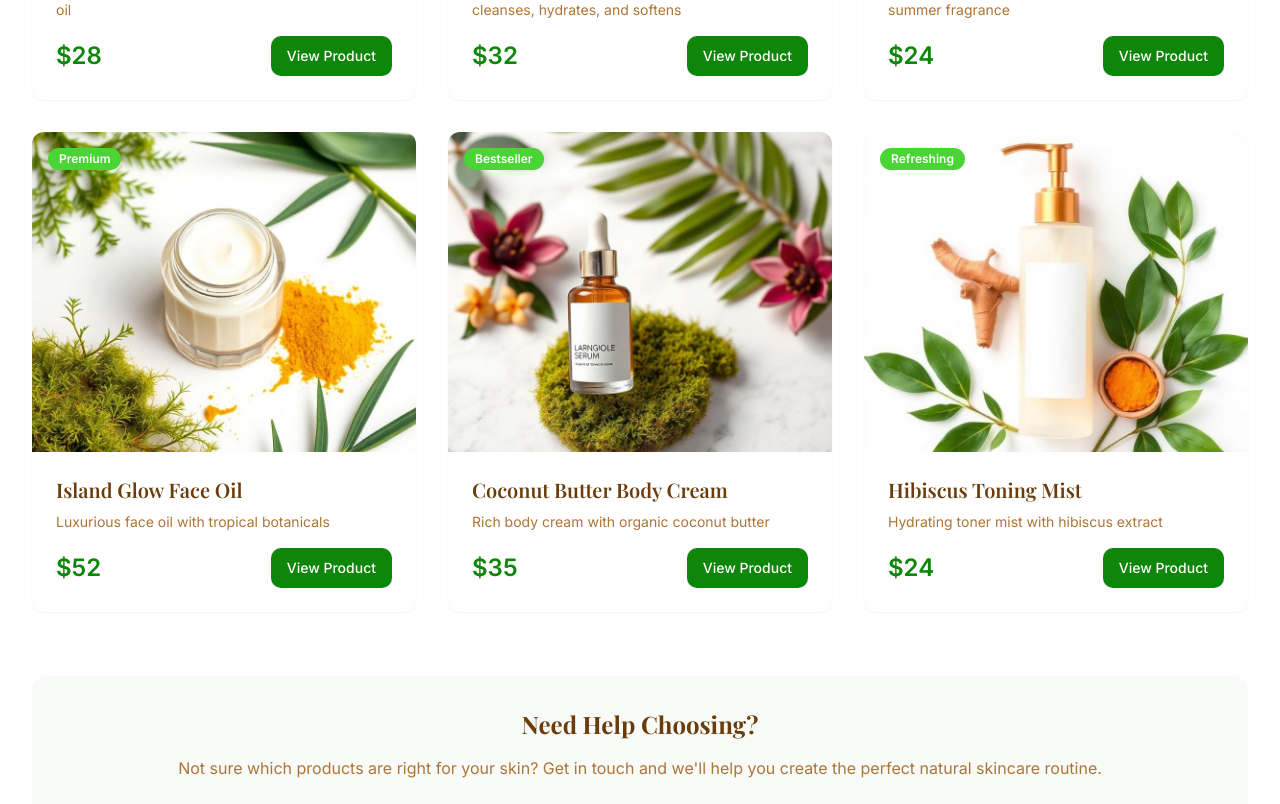
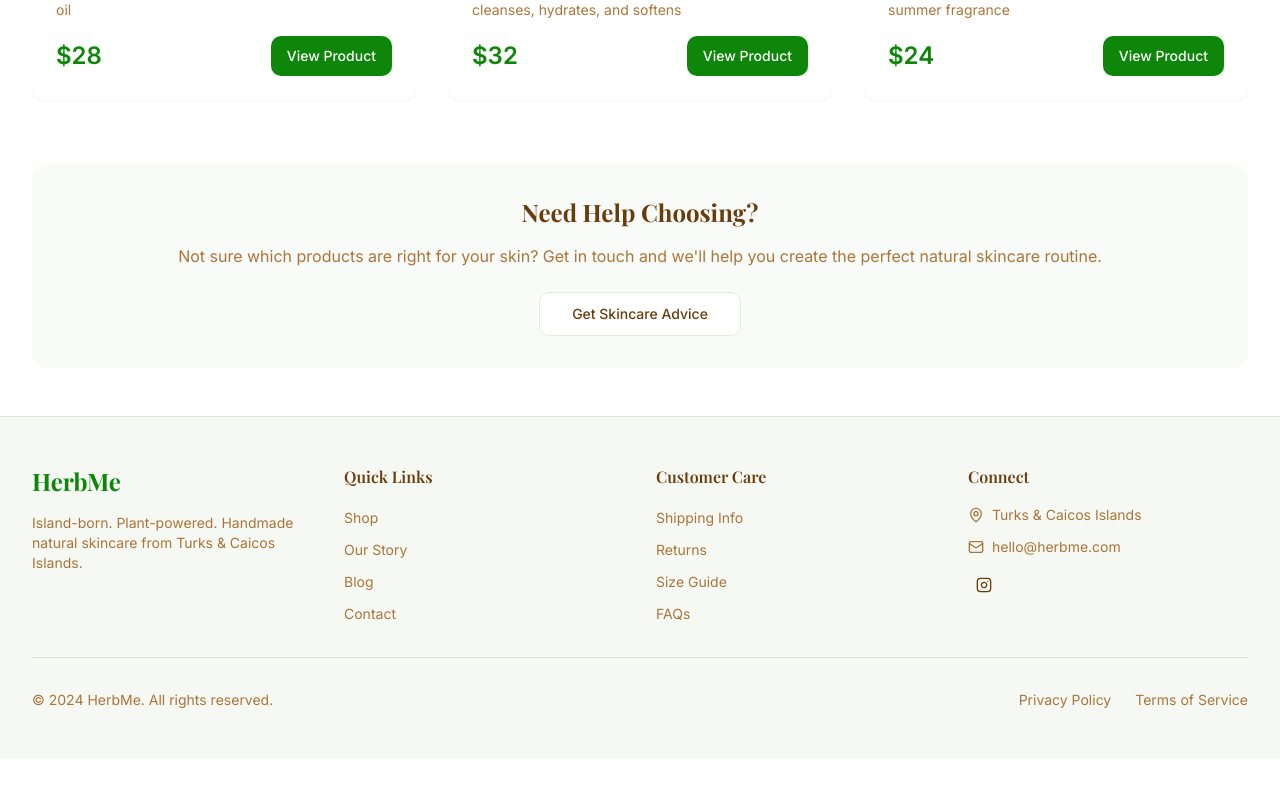
Before and after one commit to splitcircuit/herbme-broken, a React (Vite) app: page /shop in a window 1280 px wide. Shown: the part 681-1485 px from the top of the page. After the commit the page ends 1439 px from the top, so only its background shows below. Built offline with nearby package versions, Linux system fonts and the light colour scheme.

Commit message:
Remove extra products from shop
Remove all products from the shop page except for the following four: Watermelon Bombshell, Body Juice, Foaming Body Scrub, and Body Mist. Update their descriptions as provided.

```diff
--- a/src/pages/Shop.tsx
+++ b/src/pages/Shop.tsx
@@ -31,30 +31,6 @@ const Shop = () => {
       image: product3,
       tag: "Watermelon Bombshell",
       description: "Juicy, sweet, and refreshing scent for long-lasting summer fragrance"
-    },
-    {
-      id: 4,
-      name: "Island Glow Face Oil",
-      price: "$52",
-      image: product1,
-      tag: "Premium",
-      description: "Luxurious face oil with tropical botanicals"
-    },
-    {
-      id: 5,
-      name: "Coconut Butter Body Cream",
-      price: "$35",
-      image: product2,
-      tag: "Bestseller",
-      description: "Rich body cream with organic coconut butter"
-    },
-    {
-      id: 6,
-      name: "Hibiscus Toning Mist",
-      price: "$24",
-      image: product3,
-      tag: "Refreshing",
-      description: "Hydrating toner mist with hibiscus extract"
     }
   ];
 
```
